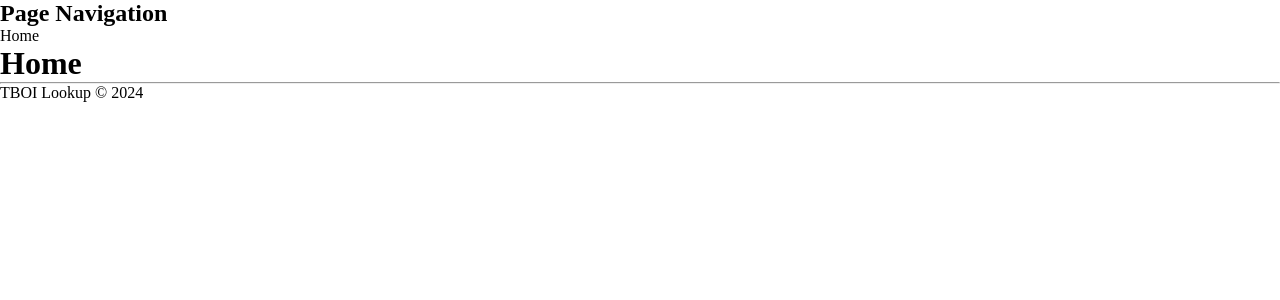
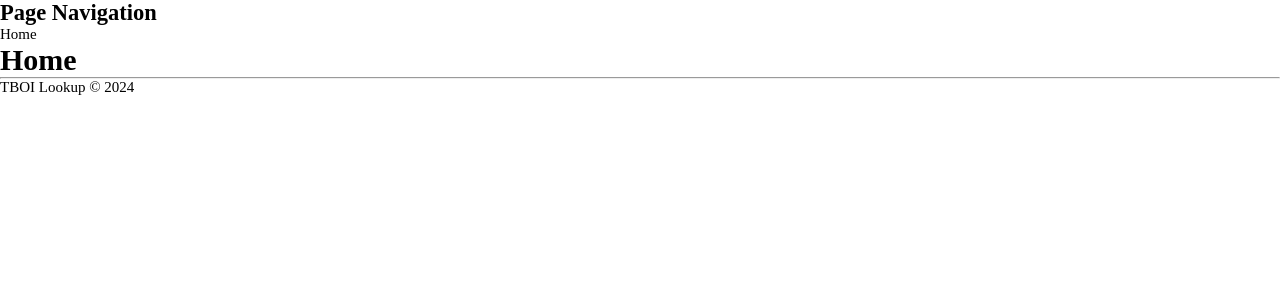
Before and after one commit to marcothelost/tboi-lookup, a React (Vite) app: page / in a window 1280 px wide. Shown: the top 300 px of the page. Built offline with nearby package versions, Linux system fonts and the light colour scheme.

Commit message:
Scalable font size

```diff
--- a/src/main.tsx
+++ b/src/main.tsx
@@ -5,6 +5,7 @@
 import { App } from './App.tsx';
 
 import '@styles/reset.scss';
+import '@styles/main.scss';
 
 ReactDOM.createRoot(document.getElementById('root')!).render(
   <React.StrictMode>
--- /dev/null
+++ b/src/styles/main.scss
@@ -0,0 +1,13 @@
+html {
+  font-size: 56.25%;
+}
+
+@media (min-width: 768px)  {
+  html {
+    font-size: 62.5%;
+  }
+}
+
+body {
+  font-size: 1.5rem;
+}
```
